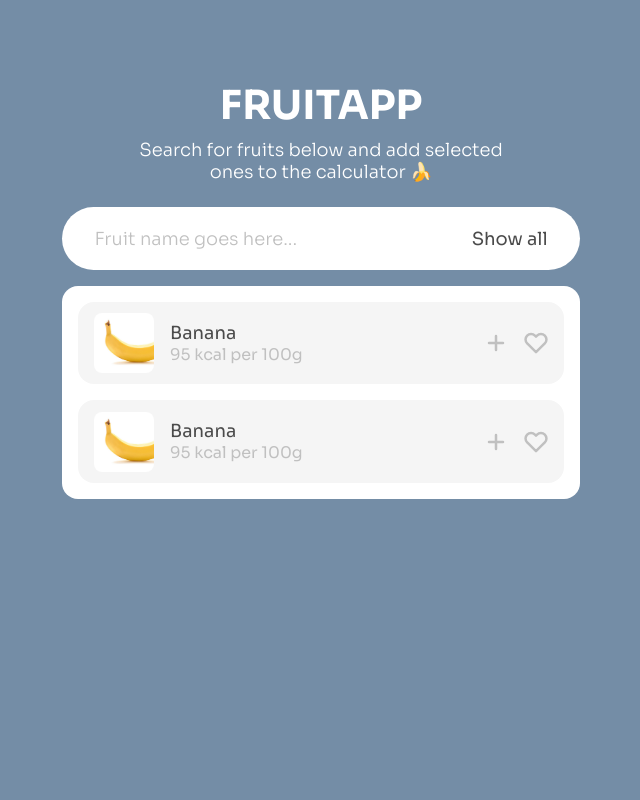
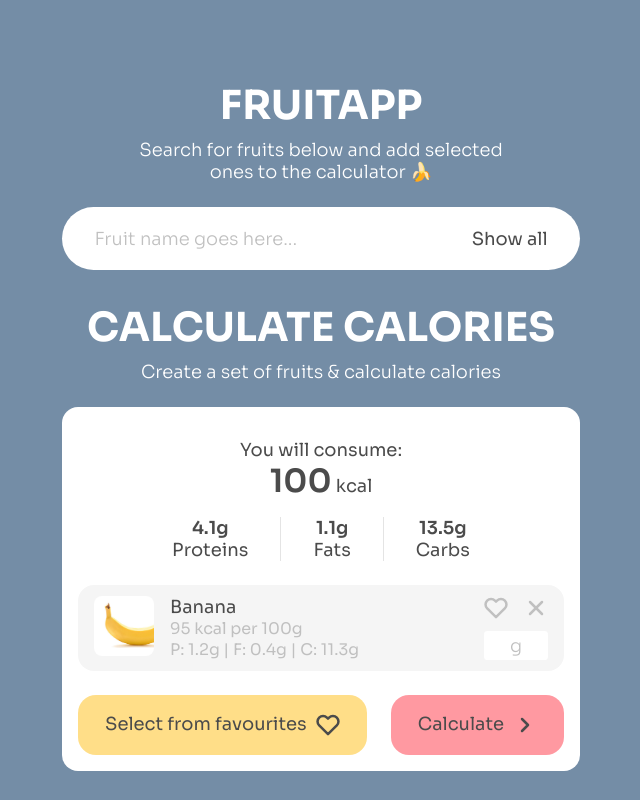
Before and after one commit to chmery/fruitapp, a website built with Parcel: page index.html in a window 1280 px wide. Shown: the whole page, without its empty margins (319-959 px from the left). Built offline with nearby package versions, Linux system fonts and the light colour scheme.

Commit message:
Create calculator style

```diff
--- a/index.html
+++ b/index.html
@@ -53,6 +53,69 @@
                     </div>
                 </div>
             </section>
+            <section class="calculator">
+                <h1 class="calculator__h1">CALCULATE CALORIES</h1>
+                <h3 class="calculator__h3">Create a set of fruits & calculate calories</h3>
+                <div class="calculator__container">
+                    <p class="calculator__consume">You will consume:</p>
+                    <p class="calculator__kcal">
+                        <span class="calculator__kcal-amount bold-span">100</span> kcal
+                    </p>
+                    <div class="calculator__macronutrients">
+                        <div class="calculator__proteins">
+                            <p class="calculator__proteins-amount bold">4.1g</p>
+                            <p class="calculator__proteins-name">Proteins</p>
+                        </div>
+                        <div class="calculator__fats">
+                            <p class="calculator__fats-amount bold">1.1g</p>
+                            <p class="calculator__fats-name">Fats</p>
+                        </div>
+                        <div class="calculator__carbs">
+                            <p class="calculator__carbs-amount bold">13.5g</p>
+                            <p class="calculator__carbs-name">Carbs</p>
+                        </div>
+                    </div>
+                    <div class="calculator__items">
+                        <div class="calculator__item">
+                            <div class="calculator__item-image"></div>
+                            <div class="calculator__item-text">
+                                <p class="calculator__item-name">Banana</p>
+                                <p class="calculator__item-kcal bright">95 kcal per 100g</p>
+                                <p class="calculator__item-macronutrients bright">
+                                    P: 1.2g | F: 0.4g | C: 11.3g
+                                </p>
+                            </div>
+                            <div class="calculator__item-action">
+                                <div class="calculator__item-icons">
+                                    <img
+                                        class="calculator__item-icon"
+                                        src="src/icons/heart-grey.svg"
+                                    />
+                                    <img
+                                        class="calculator__item-icon"
+                                        src="src/icons/exit-grey.svg"
+                                    />
+                                </div>
+                                <input
+                                    class="calculator-item-input"
+                                    type="number"
+                                    placeholder="g"
+                                />
+                            </div>
+                        </div>
+                    </div>
+                    <div class="calculator__btns">
+                        <button class="calculator__btns-favourites">
+                            Select from favourites
+                            <img class="calculator__btns-icon" src="src/icons/dark-heart.svg" />
+                        </button>
+                        <button class="calculator__btns-calculate">
+                            Calculate
+                            <img class="calculator__btns-icon" src="src/icons/dark-right.svg" />
+                        </button>
+                    </div>
+                </div>
+            </section>
         </main>
     </body>
 </html>
--- /dev/null
+++ b/src/sass/abstracts/_mixins.scss
@@ -0,0 +1,39 @@
+@mixin white-container {
+    box-sizing: border-box;
+    width: 100%;
+    background: #fff;
+    padding: 1em;
+    border-radius: 1em;
+}
+
+@mixin gray-container {
+    box-sizing: border-box;
+    width: 100%;
+    background: var(--bright-container);
+    border-radius: 1em;
+    padding: 0.7em 1em;
+    transition: background 0.1s;
+
+    &:hover {
+        background: var(--dark-container);
+    }
+}
+
+@mixin image-thumbnail {
+    margin-right: 1em;
+    border-radius: 0.5em;
+    height: 3.75rem;
+    width: 3.75rem;
+    background-position: left;
+    background-size: cover;
+    background-image: url("../icons/fruit-placeholder.jpg");
+}
+
+@mixin icon-hover {
+    cursor: pointer;
+    transition: transform 0.1s;
+
+    &:hover {
+        transform: scale(1.1);
+    }
+}
--- /dev/null
+++ b/src/sass/abstracts/index.scss
@@ -0,0 +1 @@
+@forward "mixins";
--- a/src/sass/base/_typography.scss
+++ b/src/sass/base/_typography.scss
@@ -32,13 +32,12 @@ p.bright {
     font-size: 1rem;
 }
 
-input {
-    color: var(--dark-text);
-    font-size: 1.125rem;
+p.bold {
+    font-weight: 600;
 }
 
-input::placeholder {
-    font-size: 1.125rem;
-    color: var(--bright-text);
-    font-weight: 300;
+span.bold-span {
+    color: var(--dark-text);
+    font-size: 2rem;
+    font-weight: 600;
 }
--- /dev/null
+++ b/src/sass/components/_buttons.scss
@@ -0,0 +1,7 @@
+button {
+    border: none;
+    padding: 1em 1.5em;
+    font-size: 1.125rem;
+    color: var(--dark-text);
+    border-radius: 1em;
+}
--- /dev/null
+++ b/src/sass/components/_index.scss
@@ -0,0 +1,2 @@
+@forward "buttons";
+@forward "inputs";
--- /dev/null
+++ b/src/sass/components/_inputs.scss
@@ -0,0 +1,24 @@
+input[type="number"]::-webkit-inner-spin-button,
+input[type="number"]::-webkit-outer-spin-button {
+    -webkit-appearance: none;
+    -moz-appearance: none;
+    appearance: none;
+}
+
+input {
+    border: none;
+    &:focus {
+        outline: none;
+    }
+}
+
+input {
+    color: var(--dark-text);
+    font-size: 1.125rem;
+}
+
+input::placeholder {
+    font-size: 1.125rem;
+    color: var(--bright-text);
+    font-weight: 300;
+}
--- a/src/sass/main.scss
+++ b/src/sass/main.scss
@@ -1,2 +1,3 @@
 @forward "base";
 @forward "template";
+@forward "components";
--- /dev/null
+++ b/src/sass/template/_calculator.scss
@@ -0,0 +1,102 @@
+@use "../abstracts/mixins";
+
+.calculator {
+    margin-top: 2em;
+
+    &__container {
+        @include mixins.white-container;
+        margin-top: 1.5em;
+        padding-top: 2em;
+    }
+
+    &__container > p {
+        text-align: center;
+    }
+
+    &__macronutrients {
+        margin: 1em 0 1.5em 0;
+        display: flex;
+        justify-content: center;
+    }
+
+    &__macronutrients > div {
+        text-align: center;
+        padding: 0 2em;
+    }
+
+    &__proteins,
+    &__fats {
+        border-right: solid 1px var(--dark-container);
+    }
+
+    &__items {
+        display: flex;
+        flex-direction: column;
+        row-gap: 1em;
+    }
+
+    &__item {
+        @include mixins.gray-container;
+        display: flex;
+
+        &-image {
+            @include mixins.image-thumbnail;
+        }
+
+        &-action {
+            margin-left: auto;
+            display: flex;
+            flex-direction: column;
+            justify-content: space-between;
+            width: 4em;
+        }
+
+        &-icons {
+            display: flex;
+            justify-content: space-between;
+        }
+
+        &-icon {
+            @include mixins.icon-hover;
+        }
+
+        input {
+            height: 1.5em;
+            border: none;
+            text-align: center;
+            border-radius: 0.2em;
+
+            &::placeholder {
+                text-align: center;
+            }
+        }
+    }
+
+    &__btns > button {
+        display: flex;
+        cursor: pointer;
+        transition: transform 0.1s;
+
+        &:hover {
+            transform: scale(1.03);
+        }
+    }
+
+    &__btns {
+        display: flex;
+        justify-content: space-between;
+        margin-top: 1.5em;
+
+        &-favourites {
+            background: var(--yellow);
+        }
+
+        &-calculate {
+            background: var(--pink);
+        }
+
+        &-icon {
+            margin-left: 0.5em;
+        }
+    }
+}
--- a/src/sass/template/_index.scss
+++ b/src/sass/template/_index.scss
@@ -1 +1,2 @@
 @forward "search";
+@forward "calculator";
--- a/src/sass/template/_search.scss
+++ b/src/sass/template/_search.scss
@@ -1,8 +1,11 @@
+@use "../abstracts/mixins";
+
 .search {
     display: flex;
     flex-direction: column;
     align-items: center;
     width: 100%;
+    position: relative;
 
     &__h3 {
         max-width: 25rem;
@@ -20,16 +23,11 @@
     &__input {
         z-index: 1;
         position: relative;
-        border: none;
         box-sizing: border-box;
         width: 100%;
         height: 3.5em;
         border-radius: 10em;
         padding: 0em 7em 0em 1.8em;
-
-        &:focus {
-            outline: none;
-        }
     }
 
     &__show-all {
@@ -46,40 +44,23 @@
     }
 
     &__results {
-        box-sizing: border-box;
-        width: 100%;
-        background: #fff;
-        padding: 1em;
-        border-radius: 1em;
-        margin-top: 1em;
+        @include mixins.white-container;
+        opacity: 0;
+        margin-top: 13rem;
         display: flex;
         flex-direction: column;
         row-gap: 1em;
+        position: absolute;
+        z-index: 5;
     }
 
     &__result {
-        box-sizing: border-box;
+        @include mixins.gray-container;
         display: flex;
-        justify-content: space-between;
         align-items: center;
-        width: 100%;
-        background: var(--bright-container);
-        border-radius: 1em;
-        padding: 0.7em 1em;
-        transition: background 0.1s;
-
-        &:hover {
-            background: var(--dark-container);
-        }
 
         &-image {
-            height: 3.75rem;
-            width: 3.75rem;
-            background-image: url("../icons/fruit-placeholder.jpg");
-            background-size: cover;
-            background-position: left;
-            margin-right: 1em;
-            border-radius: 0.5em;
+            @include mixins.image-thumbnail;
         }
 
         &-icons {
@@ -89,12 +70,7 @@
         }
 
         &-icon {
-            cursor: pointer;
-            transition: transform 0.1s;
-
-            &:hover {
-                transform: scale(1.1);
-            }
+            @include mixins.icon-hover;
         }
     }
 }
```
Also changed, not shown: src/icons/dark-heart.svg (added), src/icons/dark-right.svg (added), src/icons/exit-grey.svg (added).
